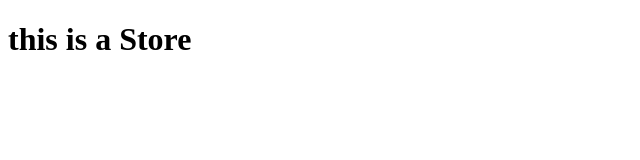
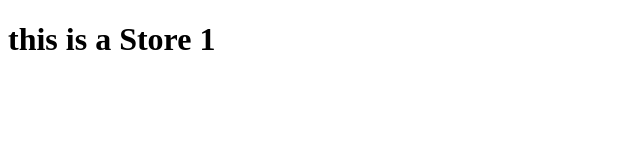
Before and after one commit to satwik-060/demo_repo, a plain HTML site: page store.html in a window 1280 px wide. Shown: the full height of the page, 0-640 px from the left. Drawn offline with Linux system fonts and the light colour scheme.

Commit message:
change in main

```diff
--- a/store.html
+++ b/store.html
@@ -7,6 +7,6 @@
     <title>Store</title>
 </head>
 <body>
-    <h1>this is a Store</h1>
+    <h1>this is a Store 1</h1>
 </body>
 </html>
```
